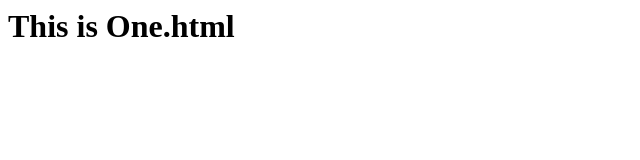
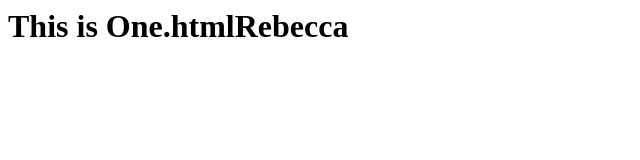
Before and after one commit to rebecca0203/Sample_repo, a plain HTML site: page one.html in a window 1280 px wide. Shown: the whole page, without its empty margins (0-640 px from the left). Drawn offline with Linux system fonts and the light colour scheme.

Commit message:
updated one.html with new content

```diff
--- a/one.html
+++ b/one.html
@@ -1,5 +1,5 @@
 <html>
     <body>
-        <h1>This is One.html</h1>
+        <h1>This is One.htmlRebecca</h1>
     </body>
 </html>
```
